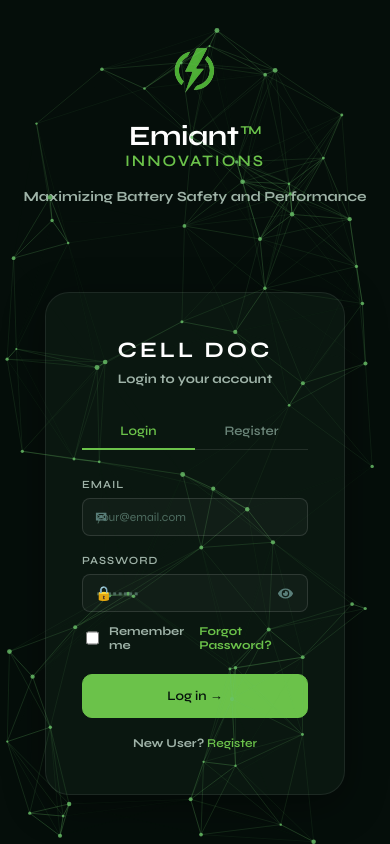
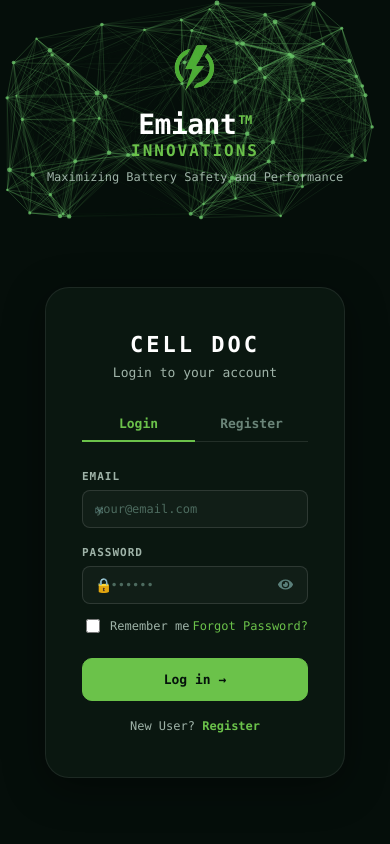
Before and after one commit to amankumar007/emiant_bms_frontend, a React (Vite) app: page / in a window 390 px wide. Built offline with nearby package versions, Linux system fonts and the light colour scheme; no server answers.

Commit message:
Update auth.css

```diff
--- a/src/styles/auth.css
+++ b/src/styles/auth.css
@@ -1,10 +1,9 @@
-@import url('https://fonts.googleapis.com/css2?family=Syne:wght@400;500;600;700;800&display=swap');
 .auth-wrapper {
   min-height: 100vh;
   background: #050e0a;
   display: flex;
-  font-family: "Syne", sans-serif;
-  font-weight: 700;
+  font-family: "JetBrains Mono", "Fira Code", ui-monospace, SFMono-Regular,
+    Menlo, Consolas, monospace;
 }
 
 .auth-left {
@@ -16,6 +15,13 @@
   justify-content: center;
   color: #ffffff;
   min-height: 100vh;
+  position: relative;
+  overflow: hidden;
+}
+
+.auth-left-content {
+  position: relative;
+  z-index: 1;
 }
 
 .auth-brand-lockup {
@@ -439,7 +445,8 @@
 
   .auth-left {
     min-height: auto;
-    padding: 40px 30px;
+    max-height: 260px;
+    padding: 30px 24px;
     align-items: center;
     text-align: center;
   }
@@ -447,11 +454,14 @@
   .auth-brand-lockup {
     flex-direction: column;
     text-align: center;
+    gap: 10px;
+    margin-bottom: 10px;
   }
 
   .auth-tagline {
     border-left: none;
     padding-left: 0;
+    font-size: 12px;
   }
 
   .auth-right {
@@ -471,6 +481,7 @@
 @media (max-width: 480px) {
   .auth-left {
     padding: 30px 20px;
+    max-height: 220px;
   }
 
   .auth-brand-mark {
```
